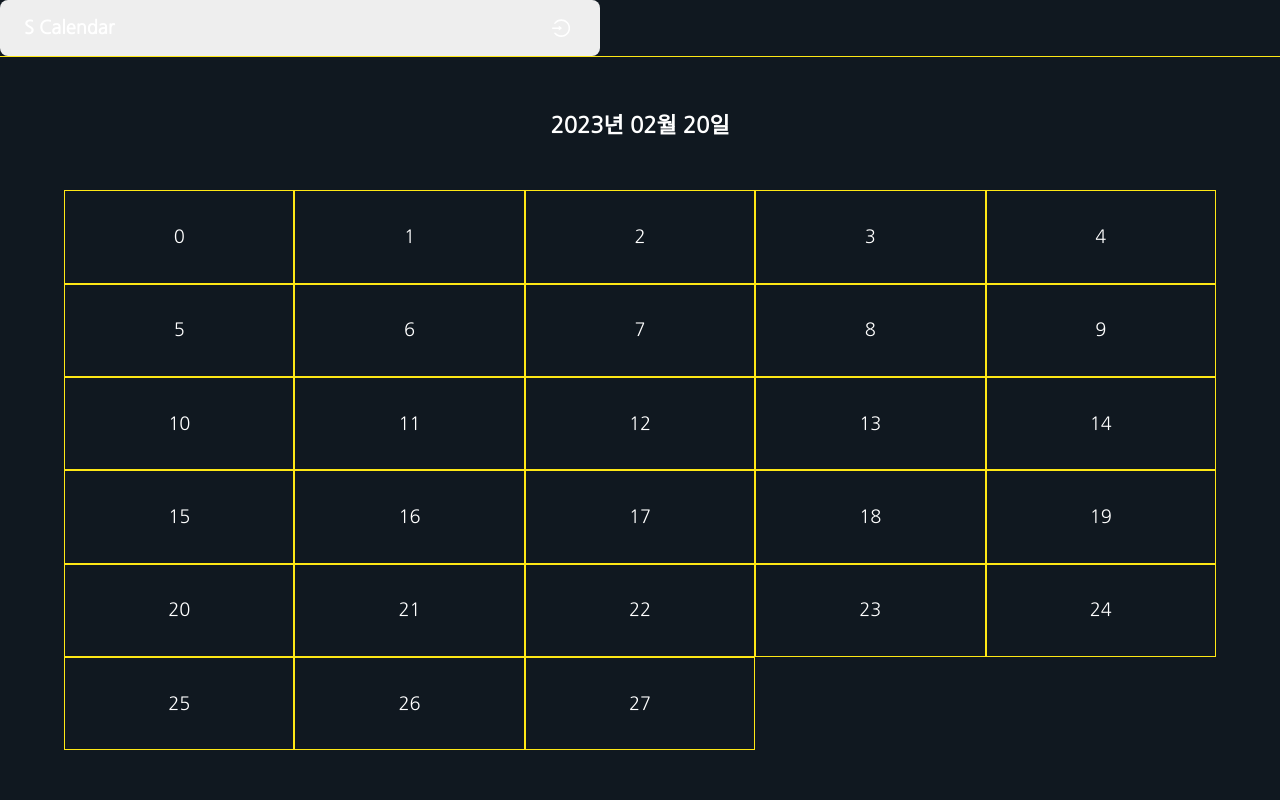
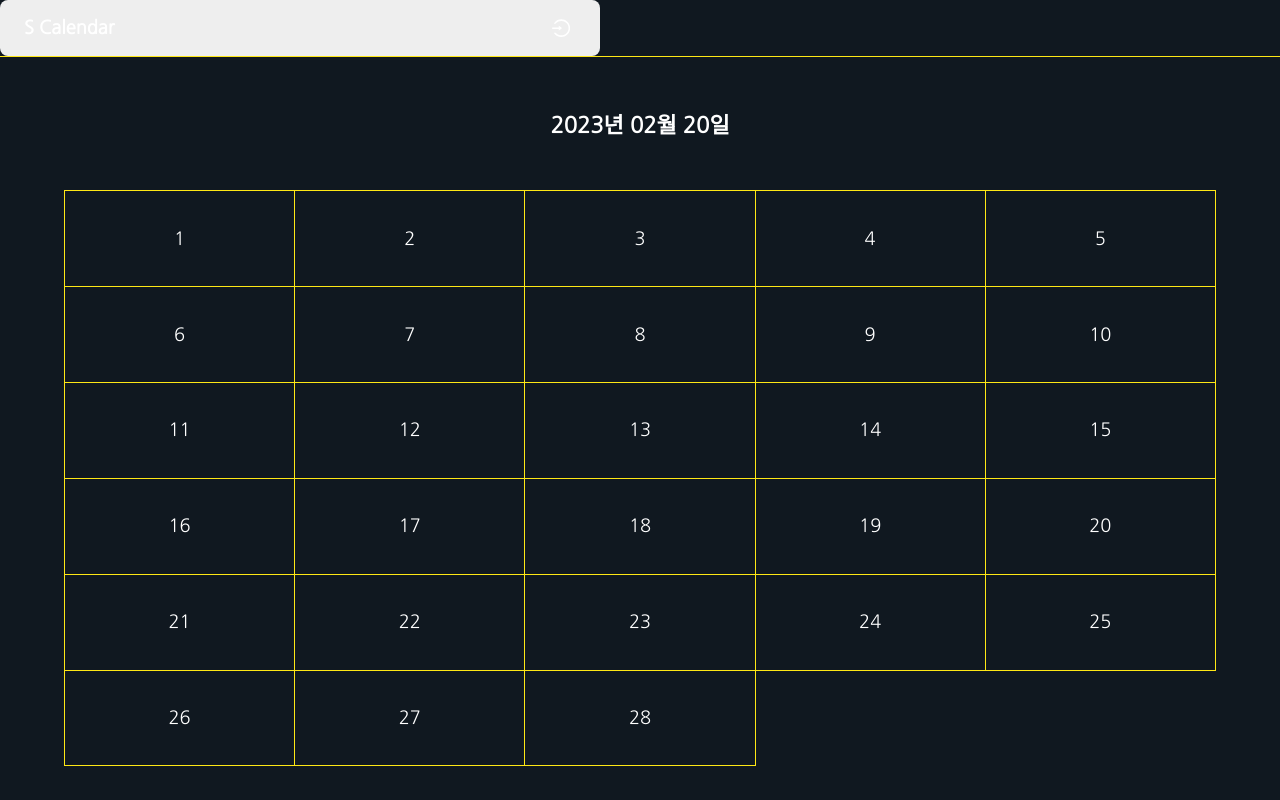
Before and after one commit to seogki/noticeboard-frontend, a React (Create React App) app: page / in a window 1280 px wide. Built offline with nearby package versions, Linux system fonts and the light colour scheme.

Commit message:
캘린더 flex -> table로 변경

```diff
--- a/src/network/auth.ts
+++ b/src/network/auth.ts
@@ -7,6 +7,7 @@ export async function signUp(payload: { path?: any; data?: any }) {
     return data
   } catch (e) {
     console.error(e)
+    return undefined
   }
 }
 export async function login(payload: { path?: any; data?: any }) {
@@ -16,5 +17,6 @@ export async function login(payload: { path?: any; data?: any }) {
     return data
   } catch (e) {
     console.error(e)
+    return undefined
   }
 }
--- a/src/ui/Login/Login.tsx
+++ b/src/ui/Login/Login.tsx
@@ -31,6 +31,7 @@ function Login() {
       dispatch(setLoginState(true))
       navigate('/')
     } else {
+      alert('존재하지않는 계정입니다')
       //wrong Password or email
     }
   }
@@ -42,6 +43,7 @@ function Login() {
         <input
           className="memberEmail"
           name="memberEmail"
+          placeholder="이메일을 입력해주세요"
           value={values.memberEmail}
           onChange={handleChange}
         />
@@ -49,6 +51,7 @@ function Login() {
         <input
           className="memberPassword"
           type="password"
+          placeholder="8 ~ 12자리의 비밀번호를 입력해주세요"
           name="memberPassword"
           value={values.memberPassword}
           onChange={handleChange}
--- a/src/ui/Main/MyMain.scoped.scss
+++ b/src/ui/Main/MyMain.scoped.scss
@@ -11,18 +11,19 @@
   }
 
   .calendar {
-    height: 70%;
+    height: 72%;
     width: 90%;
     margin: 0 auto;
-    display: flex;
-    flex-wrap: wrap;
-    justify-content: flex-start;
+    table-layout: fixed;
+    border-collapse: collapse;
+    // display: flex;
+    // flex-wrap: wrap;
+    // justify-content: flex-start;
 
-    .day {
+    td {
       width: 20%;
+      // background-color: bisque;
       box-sizing: border-box;
-      // background-color: variable.$G-secondary-color;
-      // color: variable.$G-secondary-text-color;
       border: 1px solid variable.$G-secondary-color;
     }
   }
--- a/src/ui/Main/MyMain.tsx
+++ b/src/ui/Main/MyMain.tsx
@@ -4,21 +4,36 @@ import './MyMain.scoped.scss'
 function MyMain() {
   const today: string = dayjs().format('YYYY년 MM월 DD일')
   const days: number = dayjs().daysInMonth()
-
+  const list: number[] = []
+  const splitList: number[][] = []
+  const init = () => {
+    for (let i = 0; i < days; i++) {
+      list.push(i + 1)
+    }
+    for (let i = 0; i < list.length; i += 5) {
+      splitList.push(list.slice(i, i + 5))
+    }
+    console.log(splitList)
+  }
+  init()
   return (
     <main className="layout-main">
       <h3 className="tac">{today}</h3>
-      <section className="calendar">
-        {(() => {
-          let divs = []
-          for (let i = 0; i < days; i++) {
-            divs.push(
-              <div className={'flex-center day day-' + (i + 1)}>{i}</div>
-            )
-          }
-          return divs
-        })()}
-      </section>
+      <table className="calendar">
+        <tbody>
+          {splitList.map((list) => (
+            <>
+              <tr className="day">
+                {list.map((data) => (
+                  <>
+                    <td className="tac">{data}</td>
+                  </>
+                ))}
+              </tr>
+            </>
+          ))}
+        </tbody>
+      </table>
     </main>
   )
 }
```
